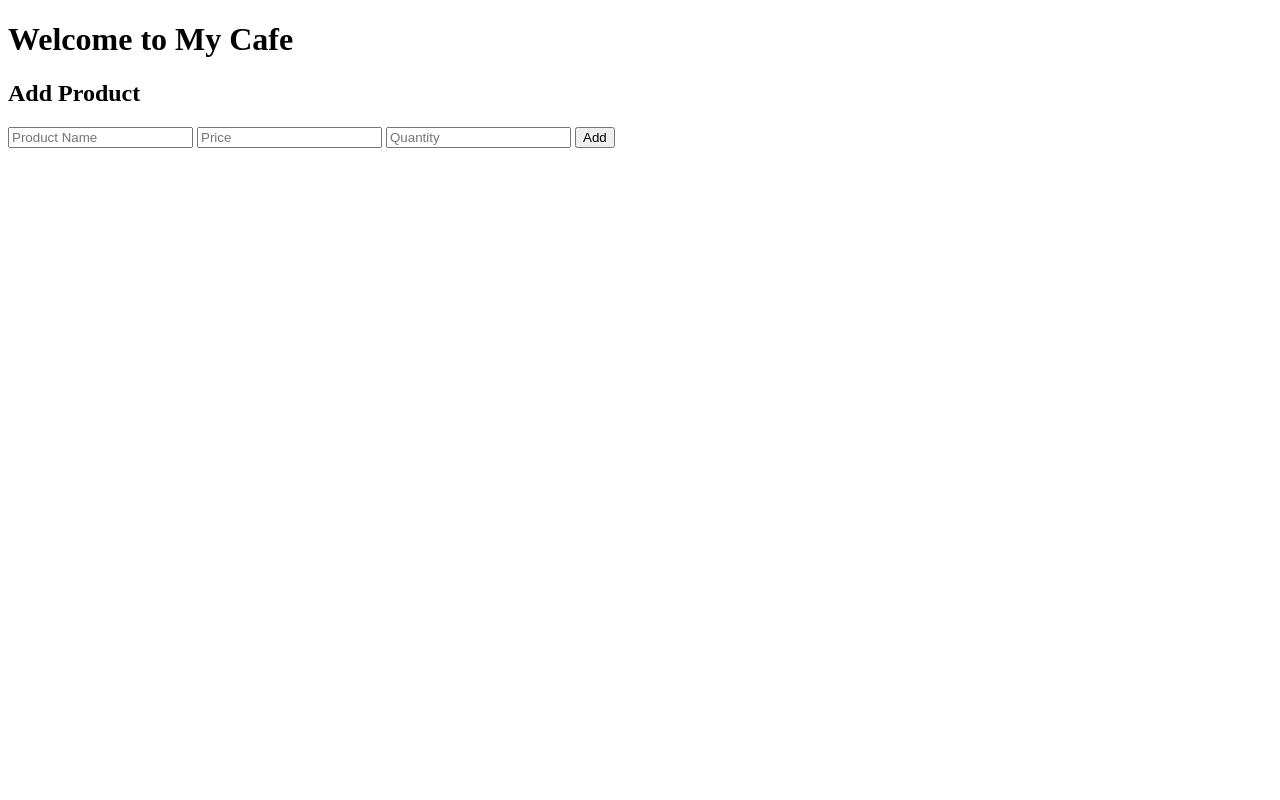
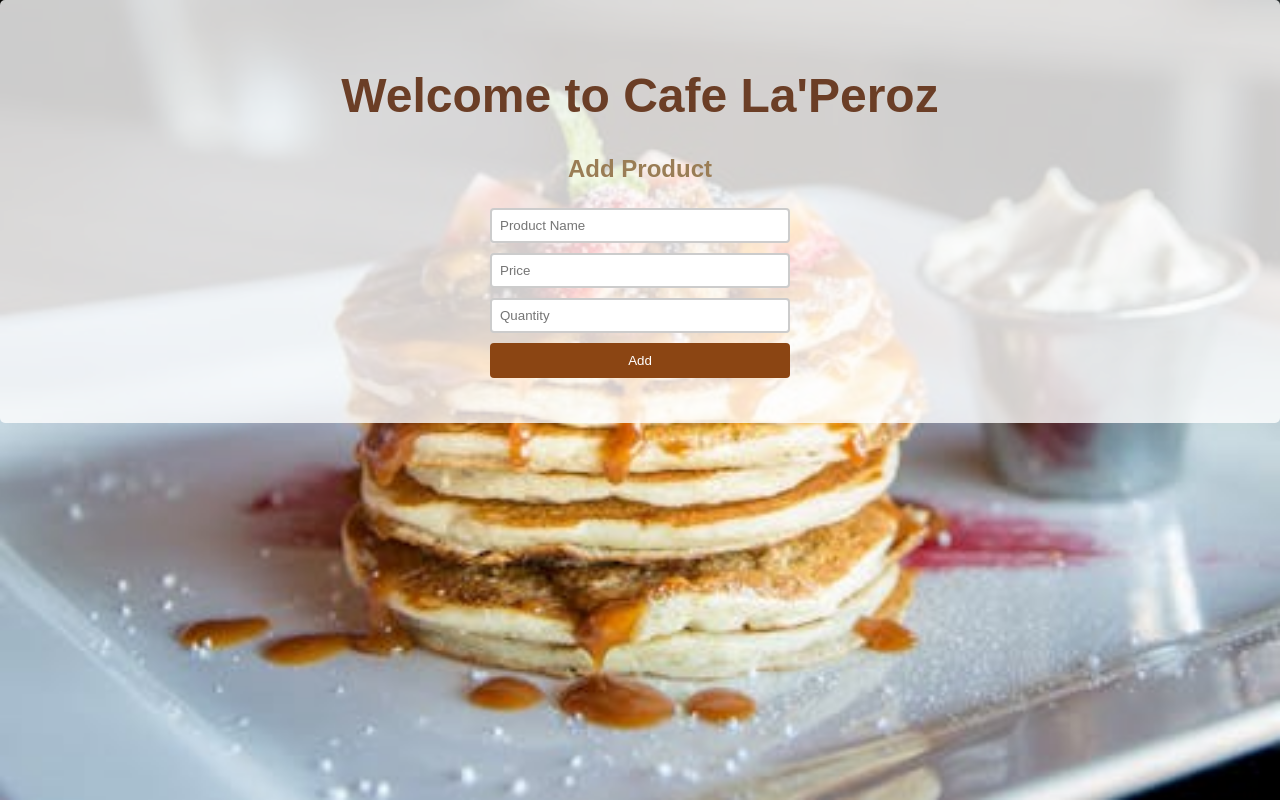
Before and after one commit to anikett2109/angularJs, a website: page home.html in a window 1280 px wide. Drawn offline with nearby package versions, Linux system fonts and the light colour scheme; some packages are replaced by stand-ins of ours; no server answers.

Commit message:
css added

```diff
--- a/home.html
+++ b/home.html
@@ -1,12 +1,20 @@
 <!DOCTYPE html>
 <html ng-app="myApp">
 <head>
-    <title>My Cafe</title>
+
+    <link rel="stylesheet" href="styles.css">
+
+    <title>Cadby Cafe</title>
+
     <script src="https://ajax.googleapis.com/ajax/libs/angularjs/1.7.9/angular.min.js"></script>
     <script src="https://cdnjs.cloudflare.com/ajax/libs/angular-route/1.7.9/angular-route.min.js"></script>
 </head>
 <body ng-controller="HomeController">
-    <h1>Welcome to My Cafe</h1>
+    <div class="content-area">
+
+    <h1>Welcome to Cafe La'Peroz</h1>
+
+    <div>
 
     <div>
         <h2>Add Product</h2>
--- /dev/null
+++ b/styles.css
@@ -0,0 +1,96 @@
+
+body {
+    font-family: 'Arial', sans-serif;
+    background-image: linear-gradient(135deg, #a1c4fd 0%, #c2e9fb 100%);
+    color: #333;
+    margin: 0;
+    padding: 0;
+  }
+
+  h1, h2 {
+    text-align: center;
+  }
+
+  h1 {
+    margin-top: 1em;
+    color: #6b3e26;
+    font-family: 'Cursive', sans-serif;
+    font-size: 3em;
+  }
+
+  h2 {
+    color: #9a7d55;
+  }
+
+  form {
+    max-width: 300px;
+    margin: 20px auto;
+  }
+
+  input[type="text"],
+  input[type="number"] {
+    width: 100%;
+    padding: 8px;
+    margin: 5px 0;
+    box-sizing: border-box;
+    border: 2px solid #ccc;
+    border-radius: 4px;
+  }
+
+  button {
+    width: 100%;
+    background-color: #8b4513;
+    color: white;
+    padding: 10px;
+    margin: 5px 0;
+    border: none;
+    border-radius: 4px;
+    cursor: pointer;
+  }
+
+  button:hover {
+    background-color: #6b3e26;
+  }
+
+  ul {
+    list-style-type: none;
+    padding: 0;
+  }
+
+  li {
+    background-color: #f0ead6;
+    margin-bottom: 10px;
+    padding: 10px;
+    border-radius: 4px;
+  }
+
+  li button {
+    background-color: #c97b63;
+    margin-right: 5px;
+  }
+
+  li button:hover {
+    background-color: #a66249;
+  }
+
+  body {
+    min-height: 100%;
+
+    font-family: 'Arial', sans-serif;
+    background-image: url(images/food.jpeg);
+    background-size: cover;
+    background-position: left center;
+    background-repeat: no-repeat;
+    color: #333;
+    margin: 0;
+    padding: 0;
+}
+
+html {
+  height: 100%;
+}
+  .content-area {
+    background-color: rgba(255, 255, 255, 0.8); /* white with some transparency */
+    padding: 20px;
+    border-radius: 5px;
+  }
```
Also changed, not shown: images/food.jpeg (added), images/milkshake.jpg (added).
